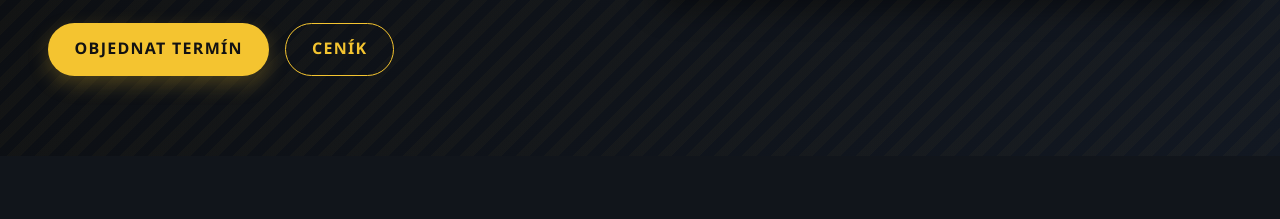
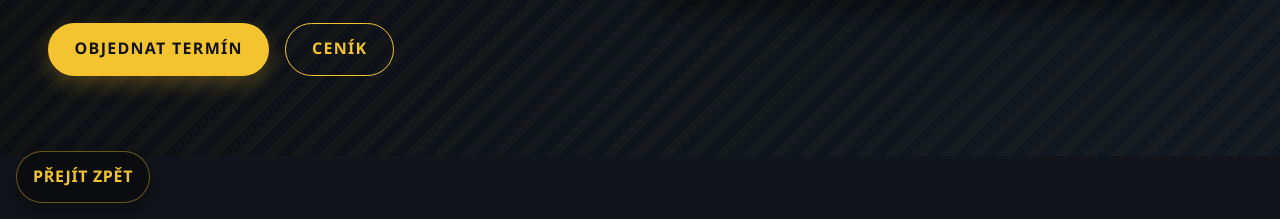
Before and after one commit to samolol/DEMO3, a plain HTML site: page index.html in a window 1280 px wide. Shown: the part 581-800 px from the top of the page. Drawn offline with Linux system fonts and the light colour scheme.

Commit message:
Add always-visible back link button for reference page

```diff
--- a/index.html
+++ b/index.html
@@ -304,6 +304,14 @@
   </footer>
 
   <div class="toast" id="toast" aria-live="polite"></div>
+  <a
+    class="back-reference-btn"
+    href="https://webnamiru.online/#reference"
+    target="_blank"
+    rel="noopener noreferrer"
+  >
+    Přejít zpět
+  </a>
 
   <script src="app.js"></script>
 </body>
--- a/styles.css
+++ b/styles.css
@@ -513,6 +513,35 @@ textarea:invalid {
   transform: translateY(0);
 }
 
+.back-reference-btn {
+  position: fixed;
+  left: 1rem;
+  bottom: calc(1rem + env(safe-area-inset-bottom, 0px));
+  z-index: 20;
+  display: inline-flex;
+  align-items: center;
+  justify-content: center;
+  min-height: 44px;
+  padding: 0.75rem 1rem;
+  border-radius: 999px;
+  border: 1px solid rgba(244, 196, 48, 0.4);
+  background: rgba(11, 13, 16, 0.92);
+  backdrop-filter: blur(6px);
+  color: var(--accent);
+  font-weight: 700;
+  letter-spacing: 0.04em;
+  text-transform: uppercase;
+  box-shadow: 0 10px 20px var(--shadow);
+  transition: var(--transition);
+}
+
+.back-reference-btn:hover,
+.back-reference-btn:focus-visible {
+  background: var(--accent);
+  color: #121212;
+  border-color: var(--accent);
+}
+
 .reveal {
   opacity: 0;
   transform: translateY(20px);
```
